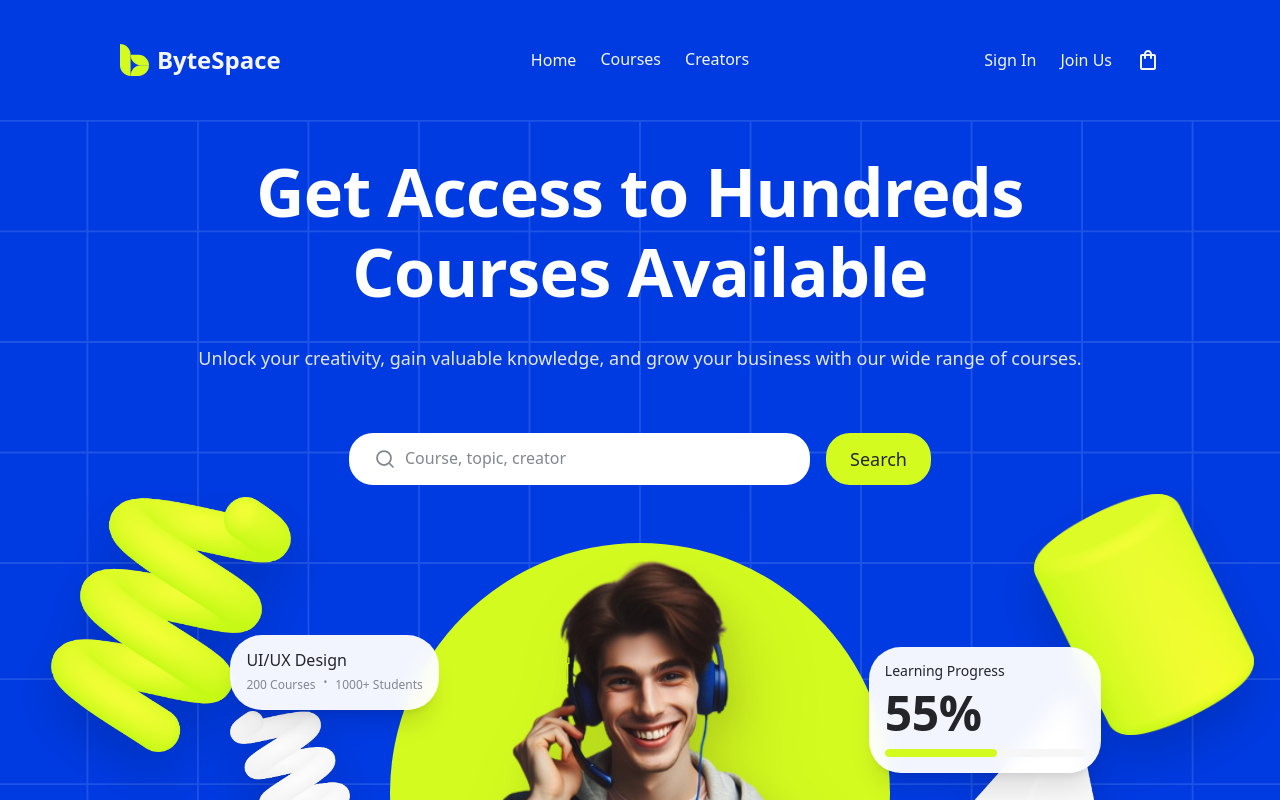
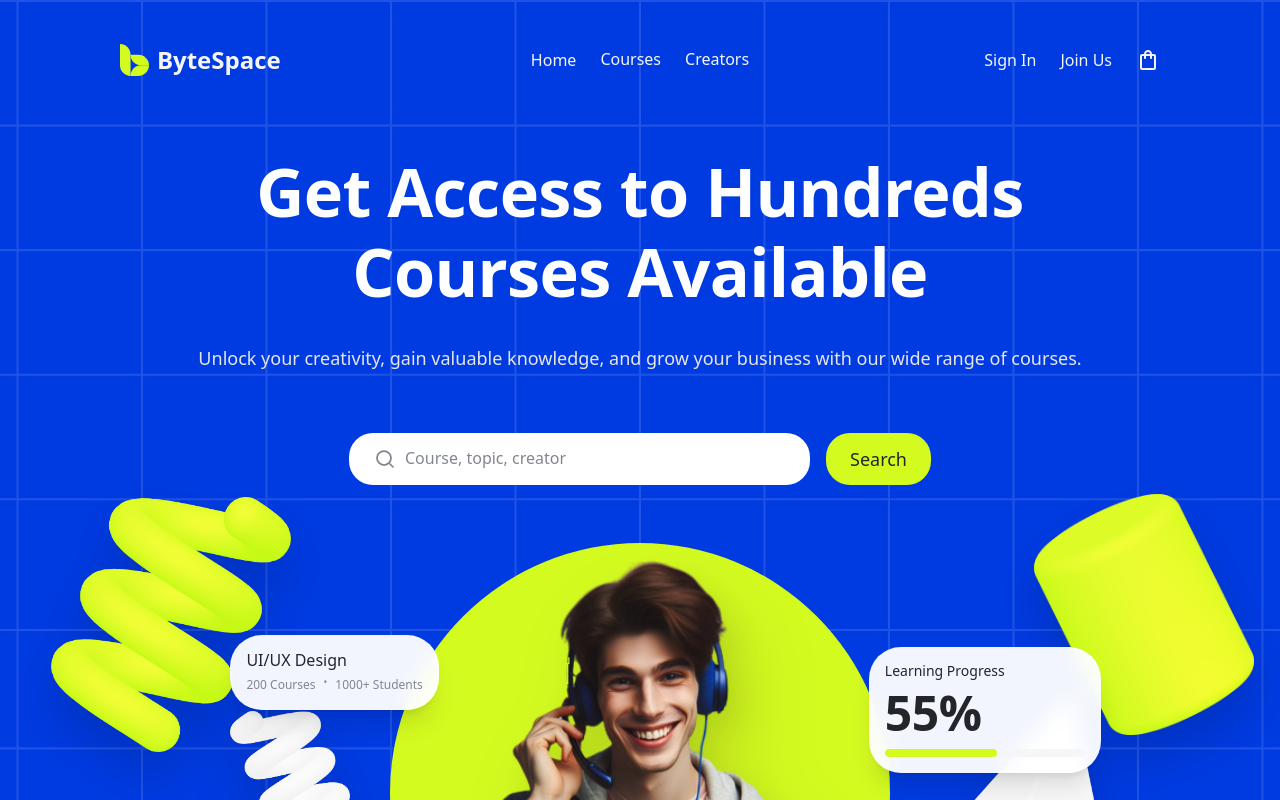
Before and after one commit to NazmusSakib3/bytespace-new, a Next.js app: page / in a window 1280 px wide. Shown: the top 800 px of the page. Built offline with nearby package versions, Linux system fonts and the light colour scheme; a web font is replaced by a local one.

Commit message:
Extend Figma grid behind header so nav background matches Hero_Frame.

```diff
--- a/app/page.tsx
+++ b/app/page.tsx
@@ -1,3 +1,4 @@
+import Image from "next/image";
 import { CtaBand } from "@/components/landing/CtaBand";
 import { DiscoverCourses } from "@/components/landing/DiscoverCourses";
 import { FeatureHighlight } from "@/components/landing/FeatureHighlight";
@@ -12,9 +13,22 @@ import { Navbar } from "@/components/layout/Navbar";
 export default function HomePage() {
   return (
     <>
-      <div className="bg-brand-blue">
-        <Navbar />
-        <Hero />
+      {/* Figma Hero_Frame: blue + grid behind header and hero */}
+      <div className="relative overflow-hidden bg-brand-blue">
+        <div className="pointer-events-none absolute inset-0" aria-hidden>
+          <Image
+            src="/figma/hero-grid.svg"
+            alt=""
+            fill
+            priority
+            className="object-cover object-top"
+            sizes="100vw"
+          />
+        </div>
+        <div className="relative z-10">
+          <Navbar />
+          <Hero />
+        </div>
       </div>
       <main>
         <Partners />
--- a/components/landing/Hero.tsx
+++ b/components/landing/Hero.tsx
@@ -43,22 +43,7 @@ function Ornament({ src, tint, className, flip = false }: Readonly<OrnamentProps
 
 export function Hero() {
   return (
-    <section
-      className="relative overflow-hidden bg-brand-blue"
-      aria-labelledby="hero-heading"
-    >
-      {/* Figma grid (120px cells, 12% white) */}
-      <div className="pointer-events-none absolute inset-0" aria-hidden>
-        <Image
-          src="/figma/hero-grid.svg"
-          alt=""
-          fill
-          priority
-          className="object-cover object-top"
-          sizes="100vw"
-        />
-      </div>
-
+    <section className="relative overflow-hidden" aria-labelledby="hero-heading">
       <div className="relative z-10 mx-auto w-full max-w-[1440px]">
         {/* Headline + search — Figma Hero cluster */}
         <div className="mx-auto flex w-full max-w-[1200px] flex-col items-center gap-10 px-4 pt-6 text-center sm:gap-[60px] sm:px-6 sm:pt-10 lg:pt-8">
```
